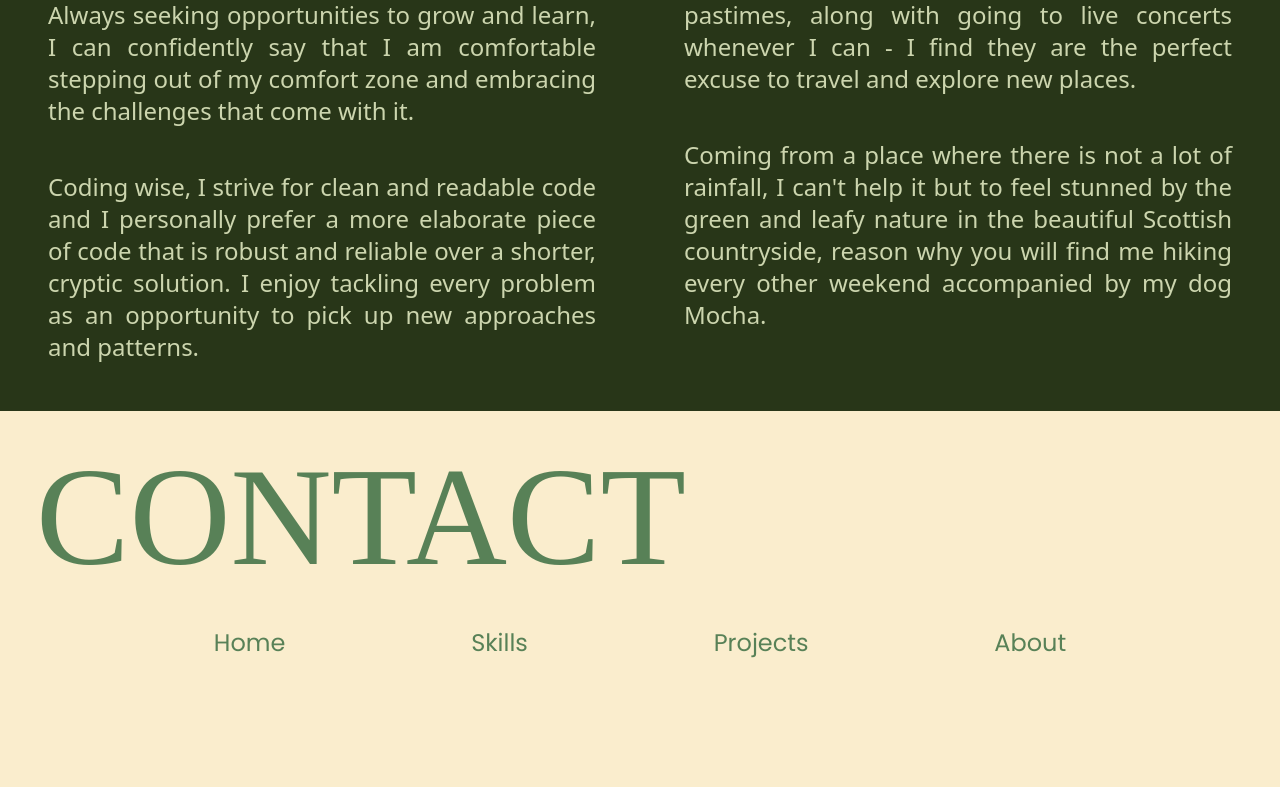
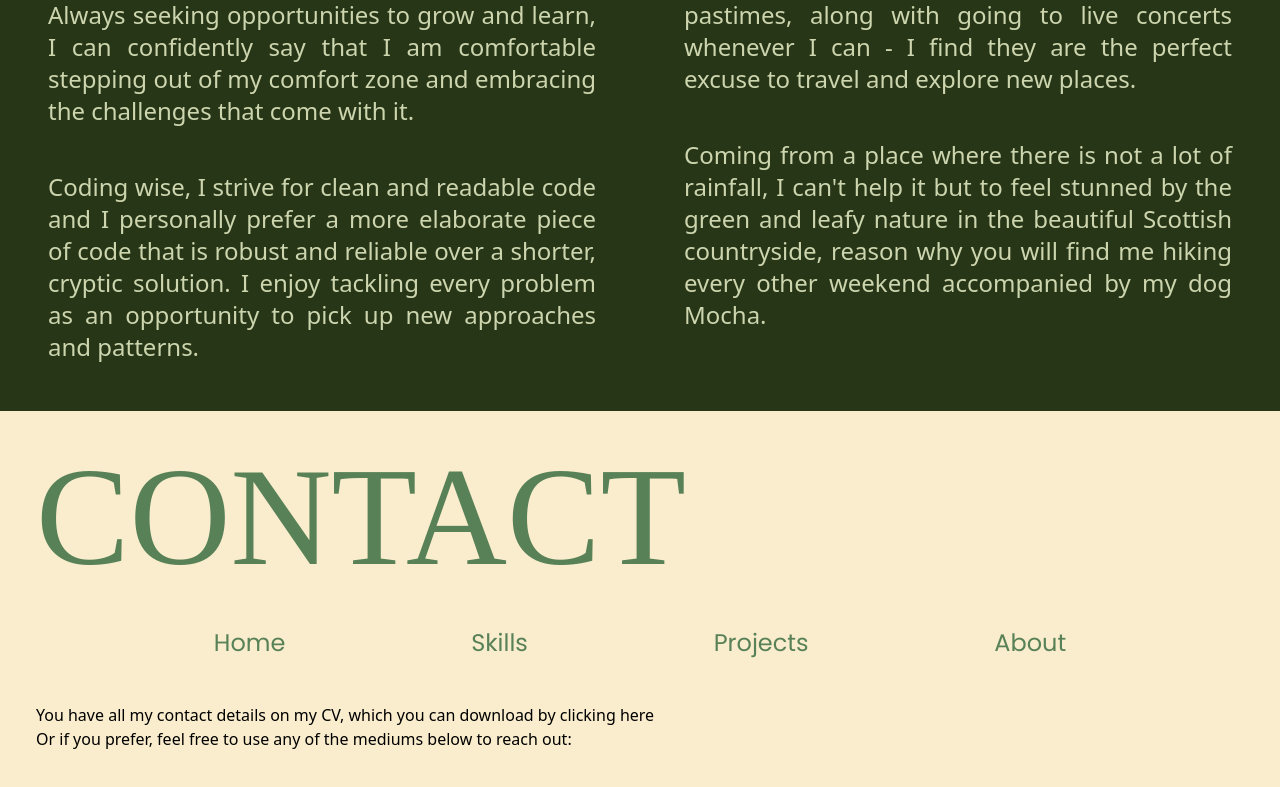
Before and after one commit to SaraGMatos/portfolio, a React (Vite) app: page / in a window 1280 px wide. Shown: the part 6797-7584 px from the top of the page. Before the commit the page ends 7536 px from the top, so only its background shows below. Built offline with nearby package versions, Linux system fonts and the light colour scheme; a web font is replaced by a local one.

Commit message:
Sets bulletpoints for about content

```diff
--- a/src/components/MainPage.jsx
+++ b/src/components/MainPage.jsx
@@ -786,6 +786,17 @@ function MainPage() {
             About
           </Link>
         </div>
+
+        <article>
+          <p>
+            You have all my contact details on my CV, which you can download by
+            clicking <Link>here</Link>
+          </p>
+          <p>
+            Or if you prefer, feel free to use any of the mediums below to reach
+            out:
+          </p>
+        </article>
       </section>
     </div>
   );
```
